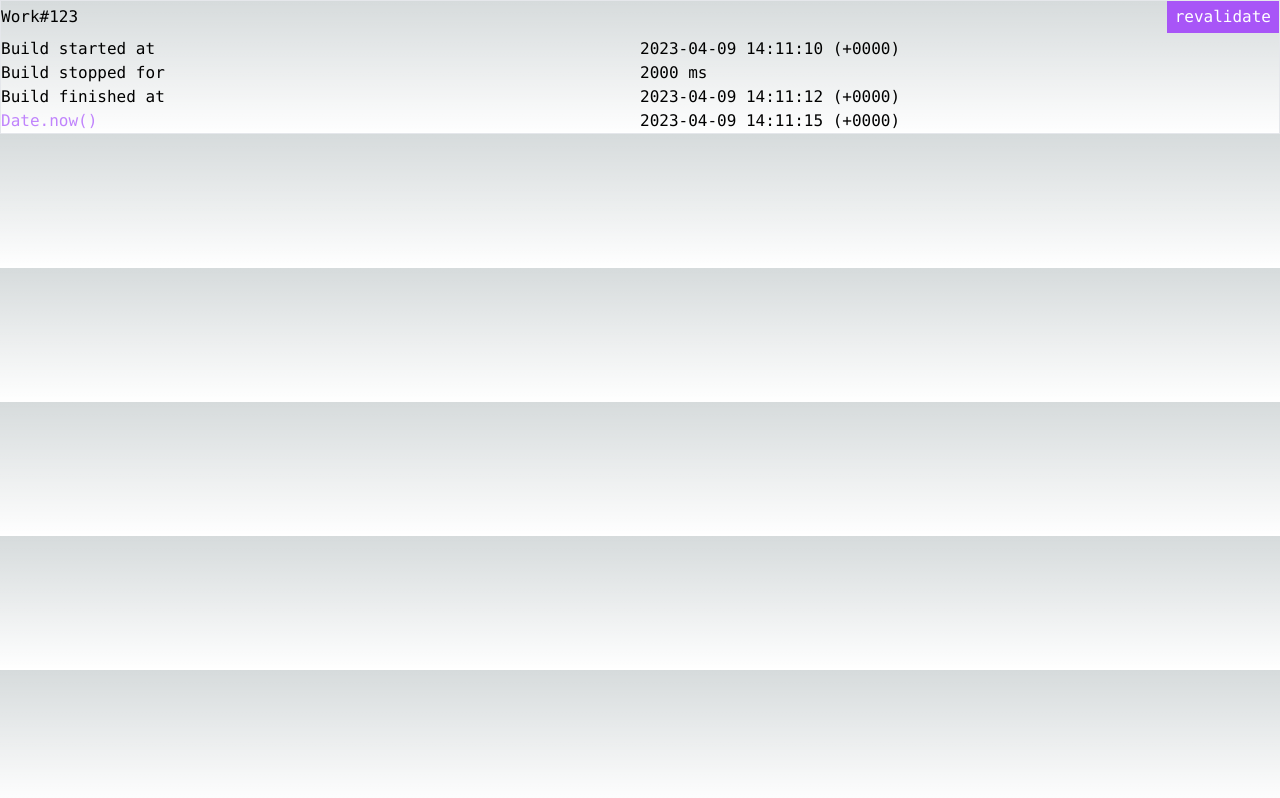
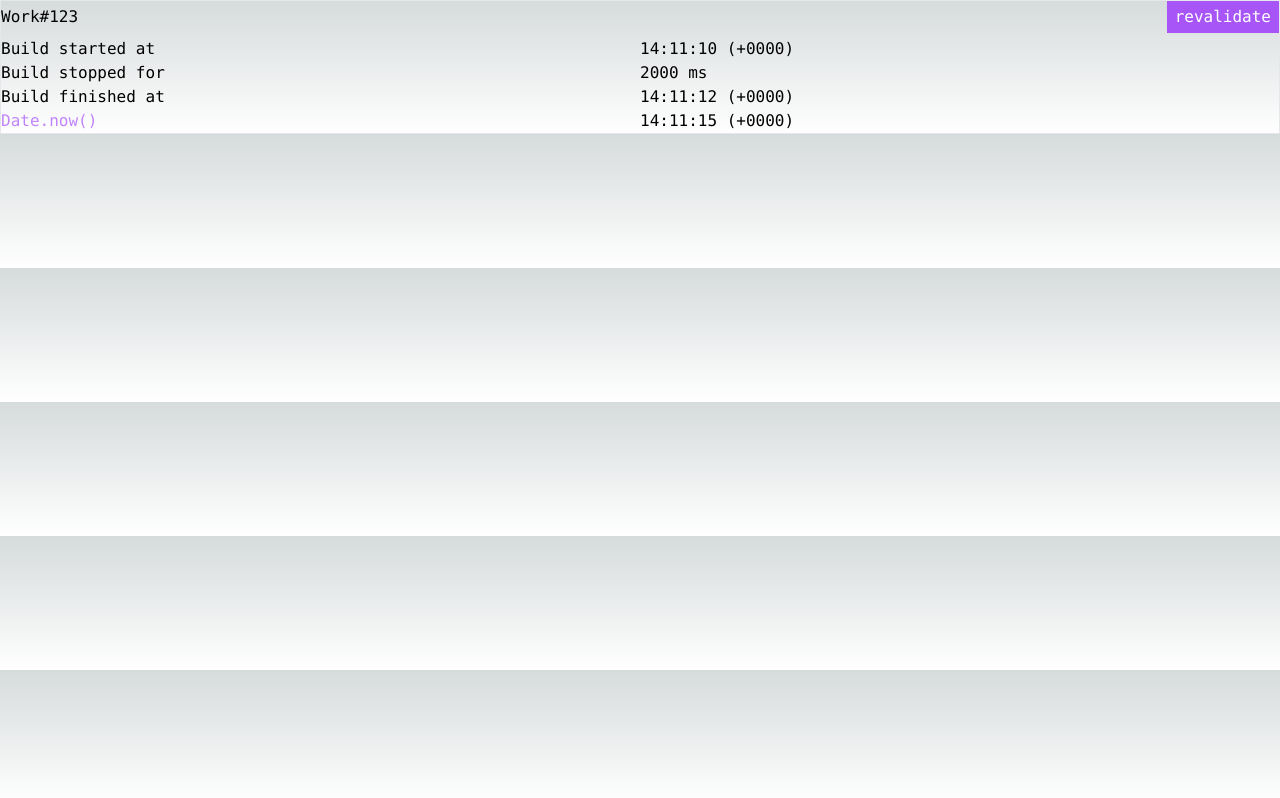
Before and after one commit to 9concepts/on-demand-revalidation-example, a Next.js app: page /works/123 in a window 1280 px wide. Built offline with nearby package versions, Linux system fonts and the light colour scheme.

Commit message:
Fix timezone with Unix timestamp

```diff
--- a/src/pages/works/[id].tsx
+++ b/src/pages/works/[id].tsx
@@ -4,7 +4,7 @@ import { GetStaticPaths, GetStaticProps } from "next";
 import { useRouter } from "next/router";
 import { useEffect, useState } from "react";
 
-const now = () => dayjs().format("YYYY-MM-DD HH:mm:ss (ZZ)");
+const format = (timestamp: number) => dayjs(timestamp).format("HH:mm:ss (ZZ)");
 
 const sleep = (ms: number) => new Promise((resolve) => setTimeout(resolve, ms));
 
@@ -18,12 +18,12 @@ export const getStaticPaths: GetStaticPaths = async () => {
 
 type Props = {
   id: string;
-  getStaticPropsStartedAt: string;
-  getStaticPropsFinishedAt: string;
+  getStaticPropsStartedAt: number;
+  getStaticPropsFinishedAt: number;
 };
 
 export const getStaticProps: GetStaticProps<Props> = async ({ params }) => {
-  const getStaticPropsStartedAt = now();
+  const getStaticPropsStartedAt = Date.now();
   const id = params?.id;
 
   if (typeof id !== "string" || !WORK_IDS.includes(id)) {
@@ -38,7 +38,7 @@ export const getStaticProps: GetStaticProps<Props> = async ({ params }) => {
     props: {
       id,
       getStaticPropsStartedAt,
-      getStaticPropsFinishedAt: now(),
+      getStaticPropsFinishedAt: Date.now(),
     },
     revalidate: false,
   };
@@ -52,27 +52,27 @@ export default function Work(
   const router = useRouter();
   const { pathname, asPath } = router;
 
-  const [startedAt, setStartedAt] = useState(getStaticPropsStartedAt);
-  const [finishedAt, setFinishedAt] = useState(getStaticPropsFinishedAt);
+  const [startedAt, setStartedAt] = useState("");
+  const [finishedAt, setFinishedAt] = useState("");
 
   useEffect(() => {
-    setCurrentAt(now());
-    const timeoutId = setTimeout(() => setCurrentAt(now()), 1000);
+    setCurrentAt(format(Date.now()));
+    const timeoutId = setTimeout(() => setCurrentAt(format(Date.now())), 1000);
 
     return () => clearTimeout(timeoutId);
   }, [currentAt, setCurrentAt]);
 
   useEffect(() => {
     setStartedAt(
-      dayjs(getStaticPropsStartedAt).format("YYYY-MM-DD HH:mm:ss (ZZ)"),
+      format(getStaticPropsStartedAt),
     );
     setFinishedAt(
-      dayjs(getStaticPropsFinishedAt).format("YYYY-MM-DD HH:mm:ss (ZZ)"),
+      format(getStaticPropsFinishedAt),
     );
   }, [getStaticPropsStartedAt, getStaticPropsFinishedAt]);
 
   const handleClick = async () => {
-    console.log("revalidate button clicked at", now());
+    console.log("revalidate button clicked at", format(Date.now()));
     setIsRevalidating(true);
     const res = await fetch(
       "/api/revalidate",
```
